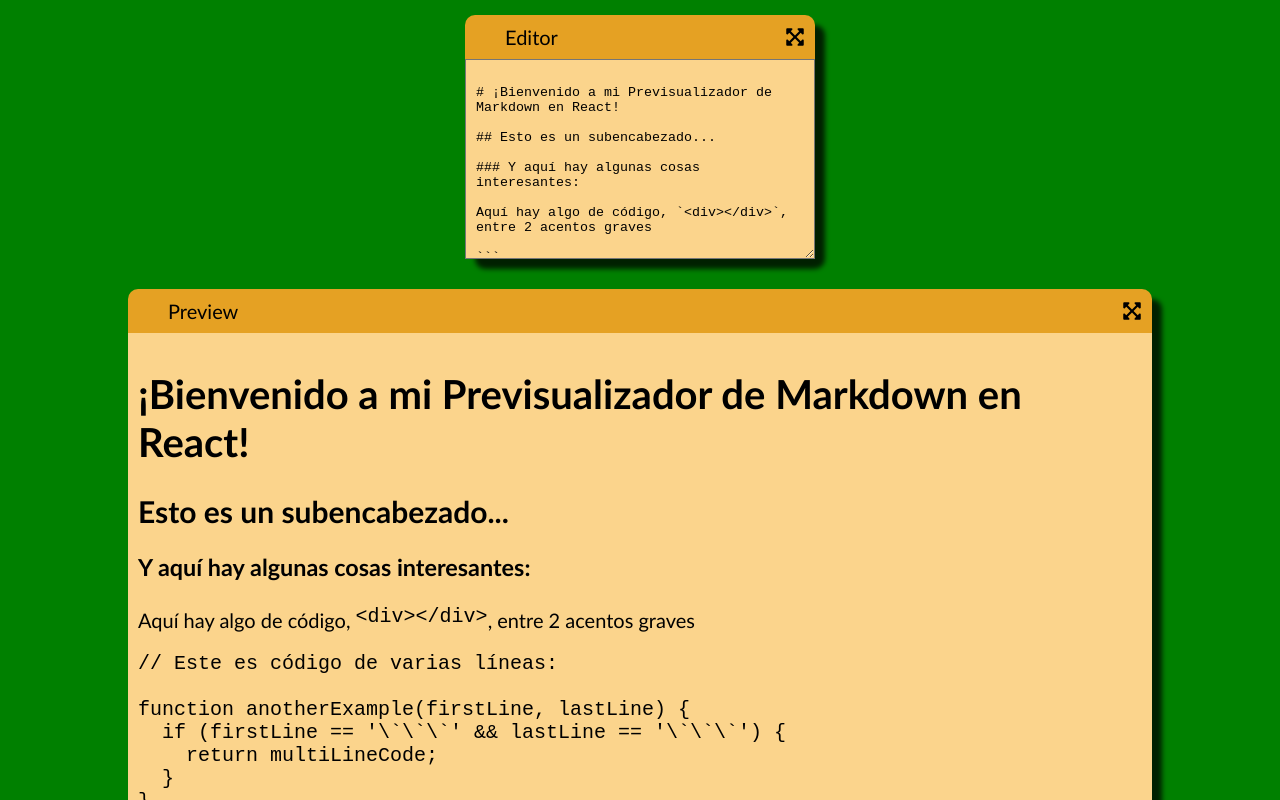
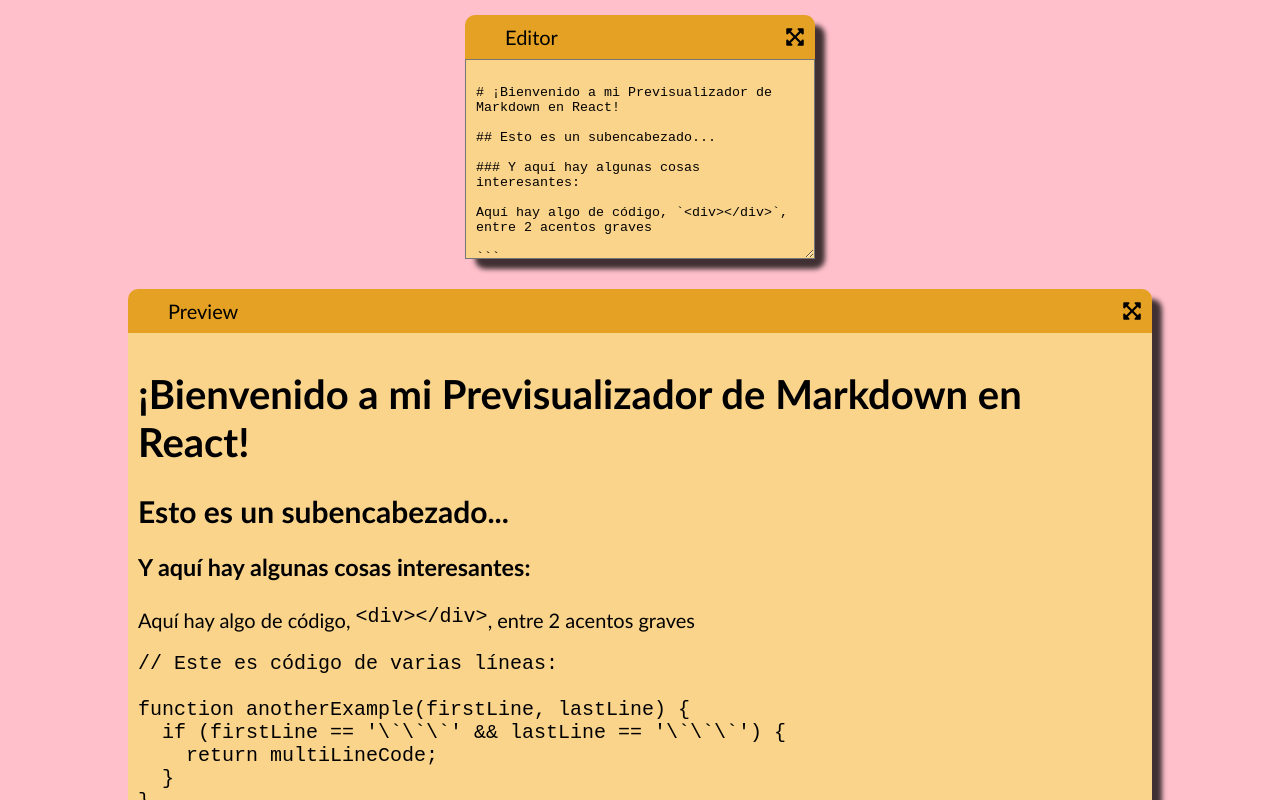
Before and after one commit to AxelIanAlimonta/markdown-previewer-fcc, a React (Vite) app: page / in a window 1280 px wide. Shown: the top 800 px of the page. Built offline with nearby package versions, Linux system fonts and the light colour scheme; some icons are missing.

Commit message:
Update index.css

```diff
--- a/src/index.css
+++ b/src/index.css
@@ -2,7 +2,7 @@ body {
   padding: 0;
   margin: 0;
   background-color: var(--color-naanja-claro);
-  background-color: green;
+  background-color: pink;
 }
 * {
   box-sizing: border-box;
```
